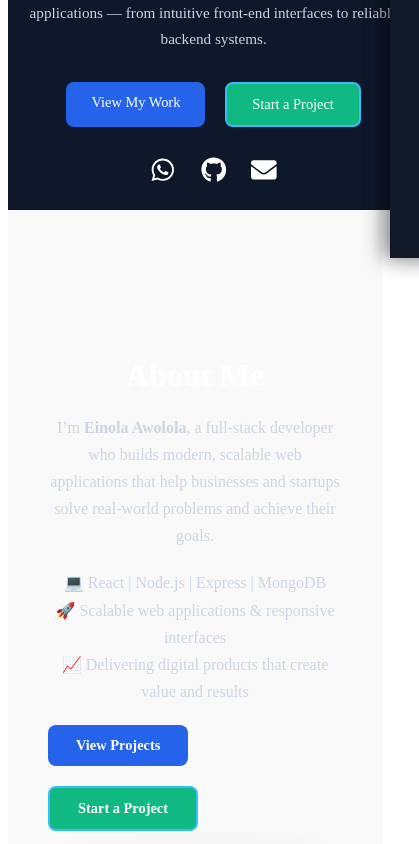
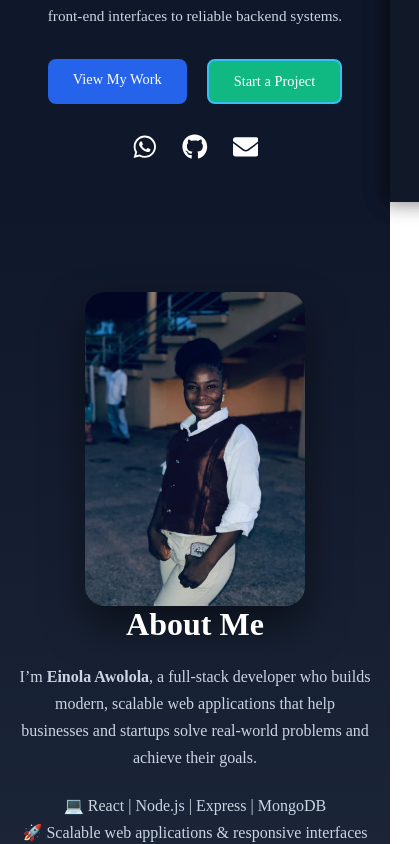
Before and after one commit to awololaeinola-lang/Portfoilo-Frontend, a React (Vite) app: page / in a window 390 px wide. Shown: the part 642-1486 px from the top of the page, 419 px wide, since content can reach past the window. Built offline with nearby package versions, Linux system fonts and the light colour scheme.

Commit message:
Update About section CSS with Home gradient and mobile responsiveness

```diff
--- a/src/pages/About.css
+++ b/src/pages/About.css
@@ -1,25 +1,23 @@
+/* Reset & box sizing */
+* {
+  margin: 0;
+  padding: 0;
+  box-sizing: border-box;
+}
 
+/* About section container */
 .about-container {
   display: flex;
   justify-content: space-between;
   align-items: center;
   padding: 80px 8%;
-  background: #0f172a;
+  background: linear-gradient(180deg, #0f172a 0%, #1e293b 100%); /* same as Home/hero */
   color: white;
   flex-wrap: wrap;
+  min-height: 100vh; /* full viewport height */
 }
 
-#about {
-  width: 100%;
-  min-height: 100vh; /* full viewport height */
-  display: flex;
-  flex-direction: column;
-  justify-content: center;
-  align-items: center;
-  padding: 60px 20px; /* add top/bottom space for navbar */
-  box-sizing: border-box;
-  background: #f9f9f9; /* or your intended color */
-}
+/* Left side content */
 .about-left {
   flex: 1;
   min-width: 280px;
@@ -35,7 +33,7 @@
   font-size: 1.1rem;
   line-height: 1.7;
   margin-bottom: 20px;
-  color: #cbd5e1;
+  color: #cbd5e1; /* light gray text for readability */
 }
 
 .about-skills {
@@ -45,6 +43,7 @@
   margin-bottom: 30px;
 }
 
+/* Buttons */
 .about-buttons {
   display: flex;
   gap: 20px;
@@ -80,7 +79,7 @@
   transform: translateY(-2px);
 }
 
-/* Right image */
+/* Right side image */
 .about-right {
   flex: 1;
   min-width: 280px;
@@ -93,6 +92,7 @@
   width: 300px;
   border-radius: 20px;
   box-shadow: 0 20px 40px rgba(0,0,0,0.5);
+  object-fit: cover;
 }
 
 /* ===== MOBILE ===== */
@@ -114,4 +114,8 @@
   .about-right img {
     width: 220px;
   }
+
+  .about-buttons {
+    justify-content: center;
+  }
 }
```
